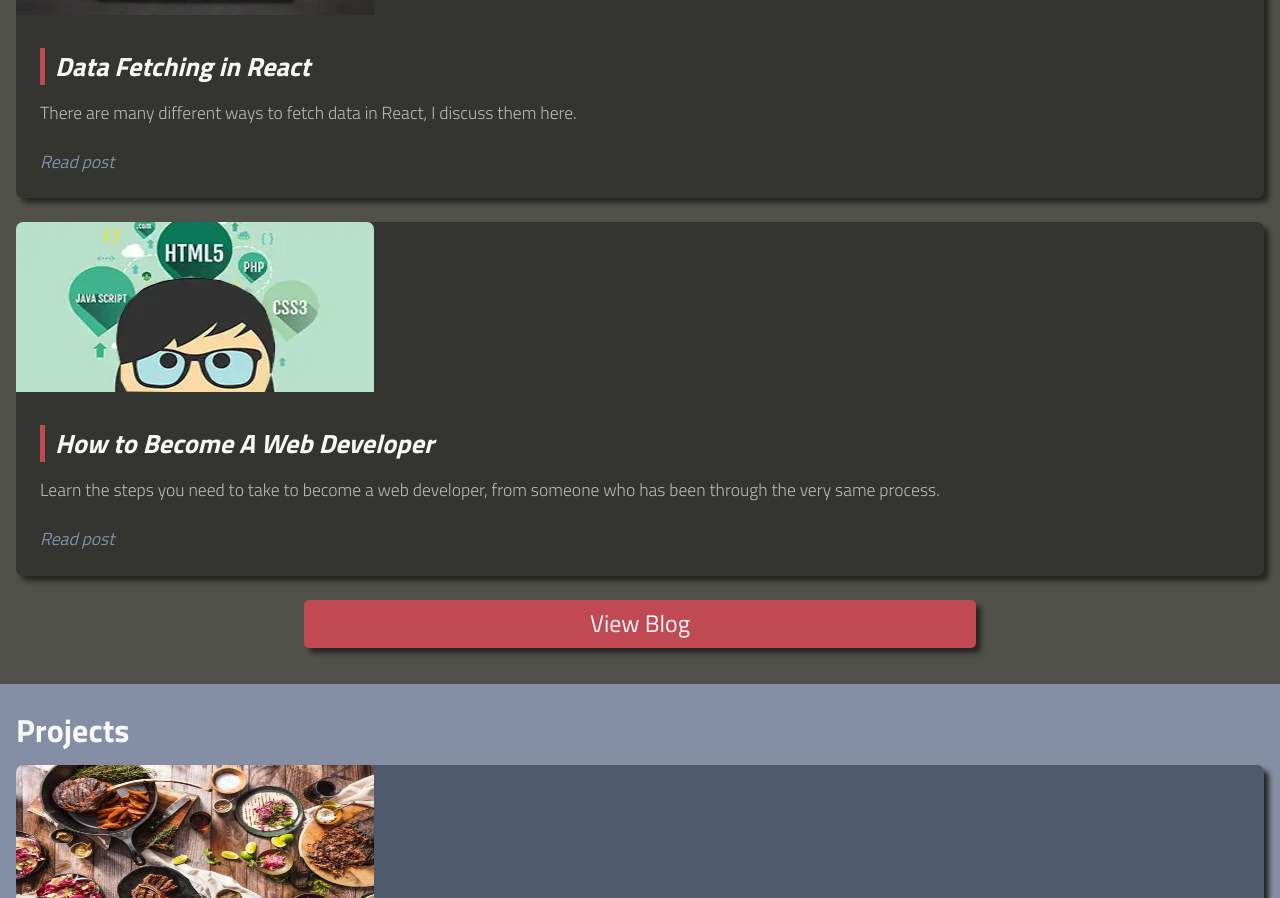
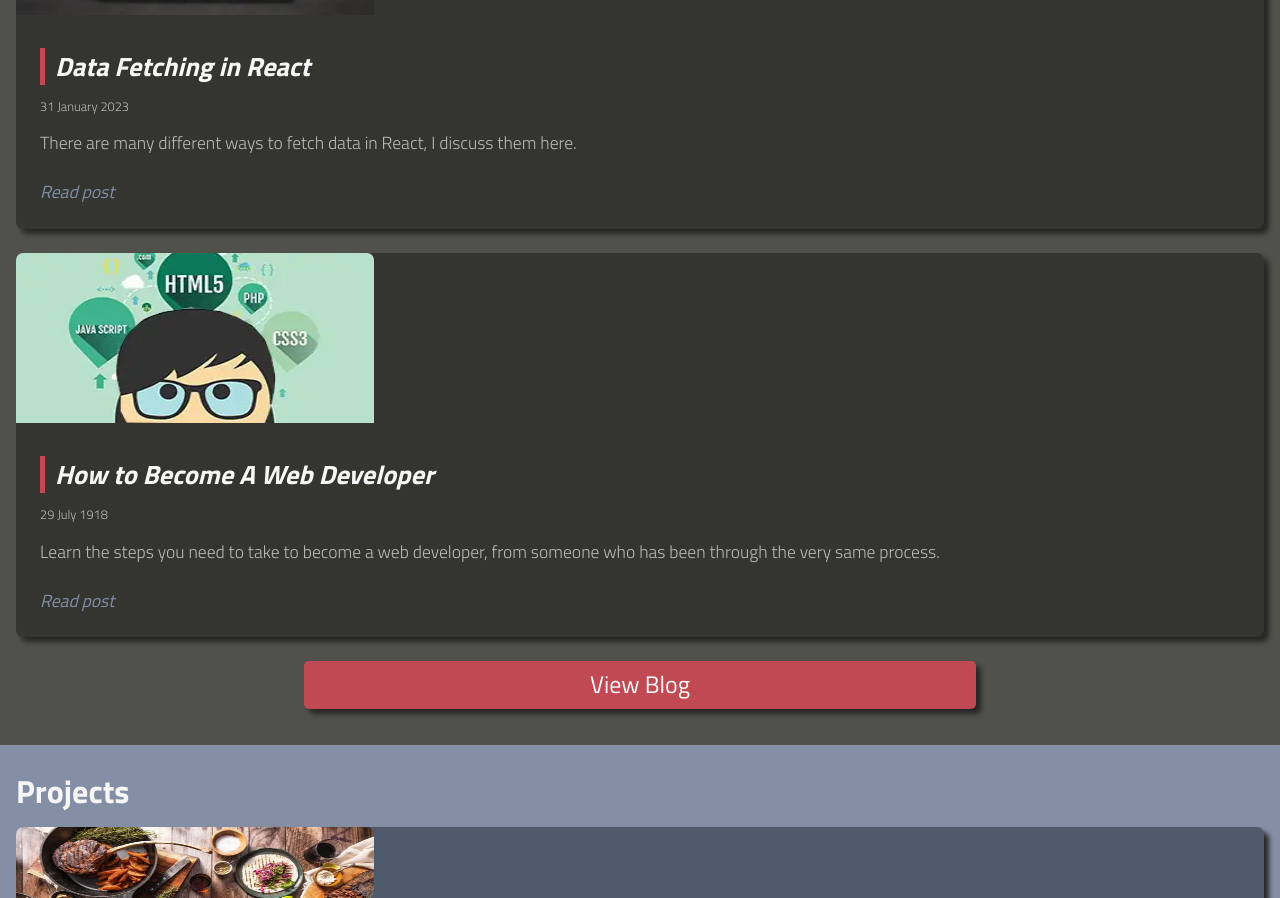
Before and after one commit to LukeTwomey/LukeTheWebDev, a Next.js app: page / in a window 1280 px wide. Shown: the part 1760-2658 px from the top of the page. Built offline with nearby package versions, Linux system fonts and the light colour scheme.

Commit message:
Maybe the styling of the blog post previews?

```diff
--- a/components/BlogPreview.js
+++ b/components/BlogPreview.js
@@ -9,7 +9,7 @@ export const BlogPreview = ({ posts, theme }) => {
   return (
     <>
       {posts.map((post) => (
-        <article className={`post ${theme}`} key={post.slug}>
+        <article>
           <Image
             src={`/images/${post.data.previewImage}`}
             alt={post.data.title}
@@ -22,7 +22,7 @@ export const BlogPreview = ({ posts, theme }) => {
             <Link href={`blog/${post.slug}`}>
               <h3>{post.data.title}</h3>
             </Link>
-            {/* <h4>{prettyDate(post.data.date)}</h4> */}
+            <h4>{prettyDate(post.data.date)}</h4>
             <p>{post.data.preview}</p>
             <Link href={`blog/${post.slug}`}>Read post</Link>
           </div>
```
